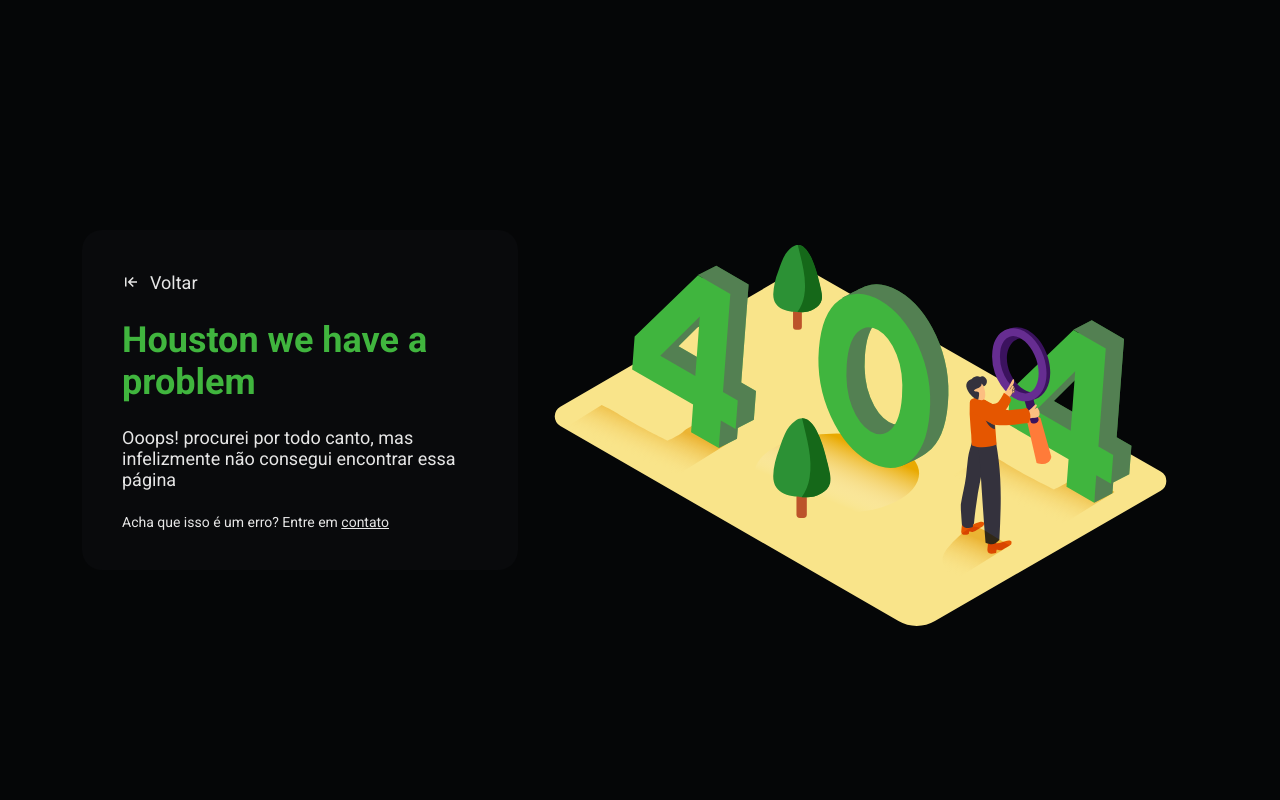
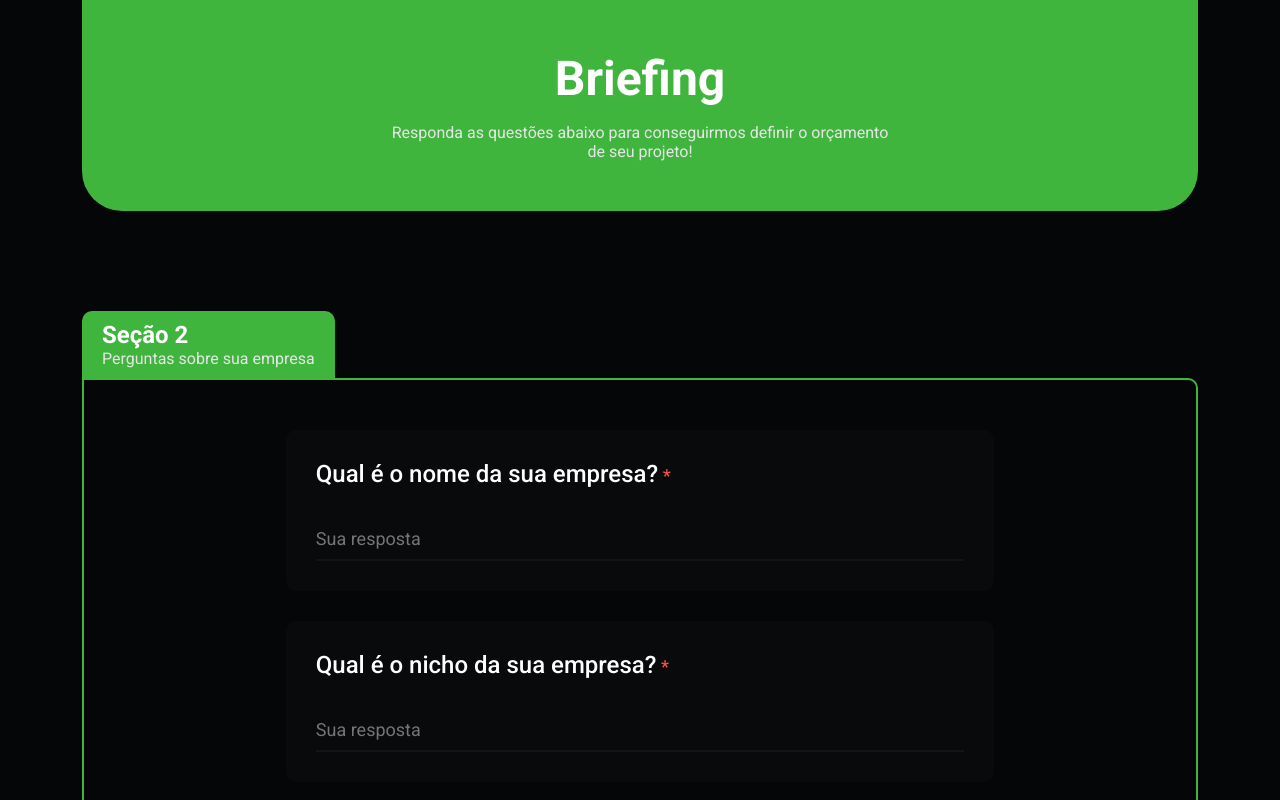
Before and after one commit to varelalucas/portfoliov3, a Next.js app: page /briefings/briefing in a window 1280 px wide. Before the commit this address had no page. Shown: the top 800 px of the page. Built offline with nearby package versions, Linux system fonts and the light colour scheme.

Commit message:
Some updates in SEO

```diff
--- a/src/components/Briefings/PreBriefingContent/index.tsx
+++ b/src/components/Briefings/PreBriefingContent/index.tsx
@@ -4,8 +4,8 @@ import styles from './PreBriefingContent.module.scss'
 const PreBriefingContent: NextPage = () => {
   const form = [
     {
-      title: "Seção 1",
-      key: "section1",
+      title: "Seção 2",
+      key: "section2",
       description: "Perguntas sobre sua empresa",
       questions: [
         {
@@ -126,10 +126,10 @@ const PreBriefingContent: NextPage = () => {
         <div className="container">
           <div className={styles.content}>
             <h4>
-              Pré Briefing
+              Briefing
             </h4>
             <p>
-              Responda as questões abaixo para conseguirmos definir o orçamento base de seu projeto!
+              Responda as questões abaixo para conseguirmos definir o orçamento de seu projeto!
             </p>
           </div>
         </div>
--- a/src/components/Navbar/index.tsx
+++ b/src/components/Navbar/index.tsx
@@ -10,7 +10,7 @@ const Navbar: NextPage = () => {
           <div className={styles.flex}>
             <div className={styles.brand}>
               <button onClick={() => router.push('/')}>
-                <svg width="203" height="102" viewBox="0 0 203 102" fill="none" xmlns="http://www.w3.org/2000/svg">
+              <svg width="203" height="102" viewBox="0 0 203 102" fill="none" xmlns="http://www.w3.org/2000/svg">
                   <path d="M4.34312 90.5752L0 80.2948L33.6033 80.5521C33.6033 80.5521 42.5933 83.2252 52.0627 85.7117C61.5321 88.1974 73.253 91.3272 78.1091 92.6663C82.9652 94.0045 97.5035 97.8233 97.5035 97.8233C97.5035 97.8233 108.678 100.895 109.423 101.323C110.945 102.194 61.9939 102.234 29.2708 101.388L8.68624 100.855L4.34312 90.5752Z" fill="url(#paint0_linear_70_354)"/>
                   <path d="M21.5946 57.6025C29.4253 49.5298 45.1459 33.2671 56.5294 21.462L77.2262 0L82.7895 11.3837L88.3519 22.7675L71.775 39.7537C62.657 49.0955 43.7791 68.2843 43.7791 68.2843L33.6034 80.4684L4.34312 90.4914L0 80.2111L3.67828 76.2456C5.70106 74.0647 13.764 65.6751 21.5946 57.6025Z" fill="url(#paint1_linear_70_354)"/>
                   <path d="M150.892 74.6422C150.892 74.6422 194.24 13.0995 200.498 3.28124C201.712 1.37563 202.793 -0.098726 202.899 0.00517138C203.093 0.194825 191.822 28.1078 187.191 38.9057C184.509 45.1593 167.184 87.6376 162.892 98.4817L161.506 101.986H150.429H139.353L150.892 74.6422Z" fill="url(#paint2_linear_70_354)"/>
--- a/src/pages/_document.tsx
+++ b/src/pages/_document.tsx
@@ -18,6 +18,7 @@ class MyDocument extends Document {
           <meta name="designer" content="LucasSites (lucassites.com.br)" />
           <meta name="apple-mobile-web-app-capable" content="yes" />
           <meta name="apple-mobile-web-app-status-bar-style" content="default" />
+          <meta name="keywords" content="LucasSites Lucas Varela SitesLaguna Desenvolvedor WEB Sites responsivos Programador de sites HTML CSS JAVASCRIPT nextjs react Desenvolvedor web laguna " />
           <meta property="og:title" content="LucasSites" />
           <meta
             property="og:description"
```
Also changed, not shown: public/logo.svg, src/pages/briefings/briefing.tsx (renamed from src/pages/briefings/pre-briefing.tsx), 1 other file (tests, documents, lock files or other folders).
